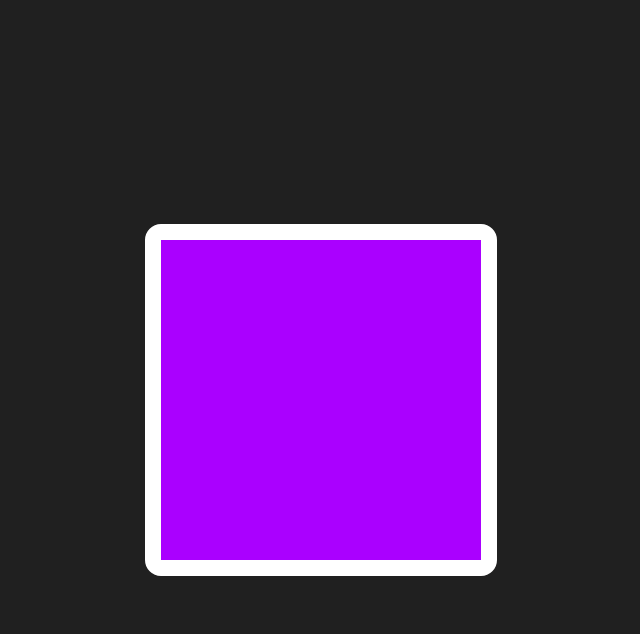
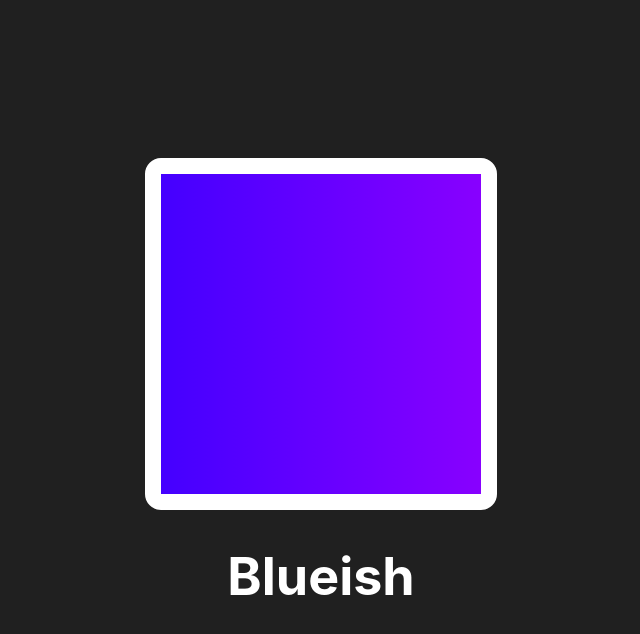
Before and after one commit to thatsokay/blueish, a React (Create React App) app: page / in a window 1280 px wide. Shown: the top 634 px of the page, without its empty margins (319-959 px from the left). Built offline with nearby package versions, Linux system fonts and the light colour scheme.

Commit message:
Added app state and hue default gradient

```diff
--- a/src/components/HueSquare/HueSquare.js
+++ b/src/components/HueSquare/HueSquare.js
@@ -4,8 +4,15 @@ import PropTypes from 'prop-types'
 import './HueSquare.css'
 
 const HueSquare = ({ hue }) => {
-  var style = {
-    backgroundColor: `hsl(${hue}, 100%, 50%)`,
+  var style = {}
+  if (hue === null) {
+    style = {
+      background: 'linear-gradient(to right, #40f, #80f)'
+    }
+  } else {
+    style = {
+      backgroundColor: `hsl(${hue}, 100%, 50%)`,
+    }
   }
   return (
     <div className="hue-square" style={style}>
@@ -14,7 +21,11 @@ const HueSquare = ({ hue }) => {
 }
 
 HueSquare.propTypes = {
-  hue: PropTypes.number.isRequired,
+  hue: PropTypes.number,
+}
+
+HueSquare.defaultProps = {
+  hue: null,
 }
 
 export default HueSquare
--- a/src/containers/App/App.js
+++ b/src/containers/App/App.js
@@ -4,11 +4,19 @@ import './App.css'
 import HueSquare from '../../components/HueSquare'
 
 class App extends Component {
+  constructor() {
+    super()
+    this.state = {
+      hue: null,
+    }
+  }
+
   render() {
     return (
       <div className="App">
         <header className="App-header">
-          <HueSquare hue={280} />
+          <HueSquare hue={this.state.hue} />
+          <h1>Blueish</h1>
         </header>
       </div>
     )
```
